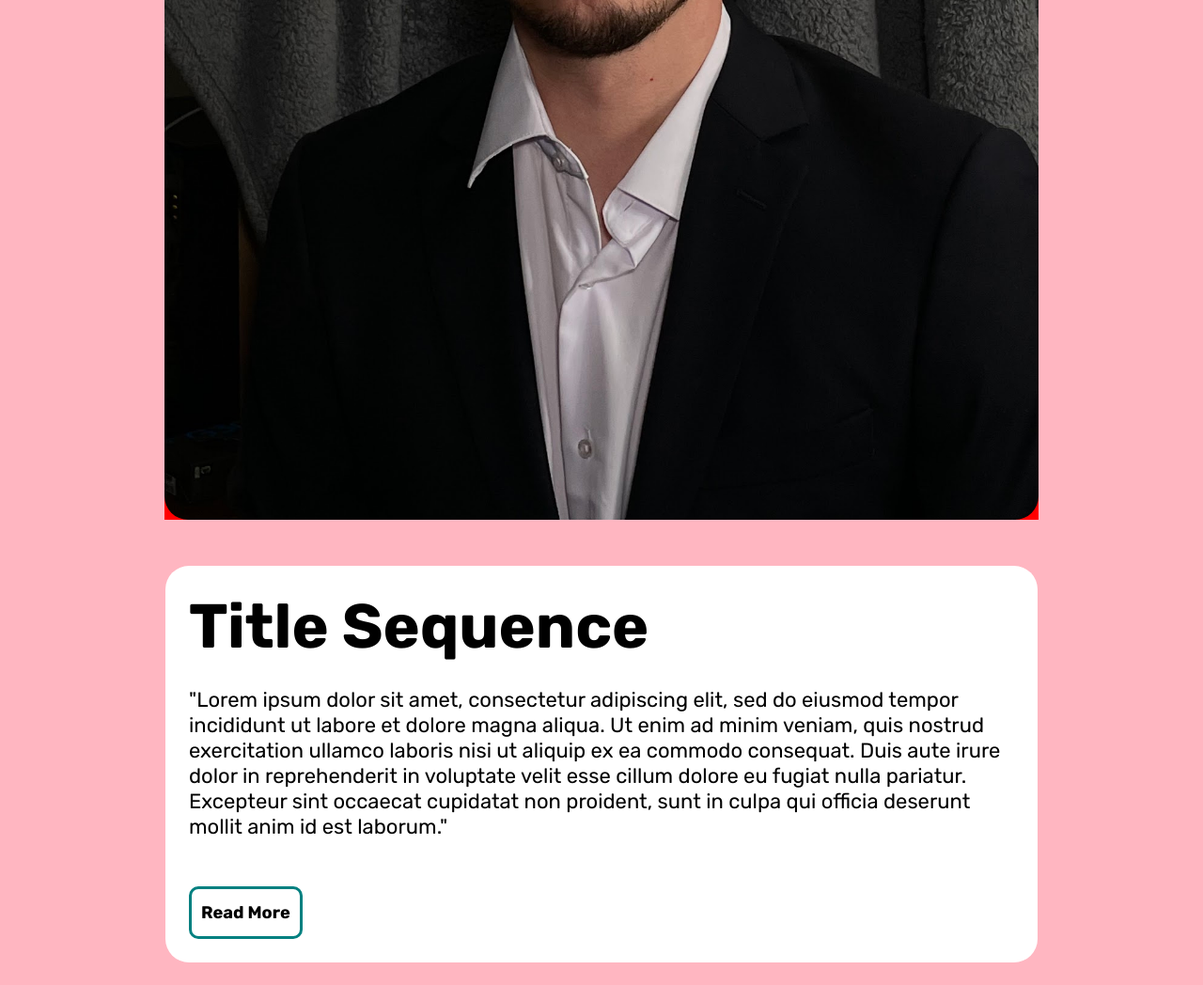
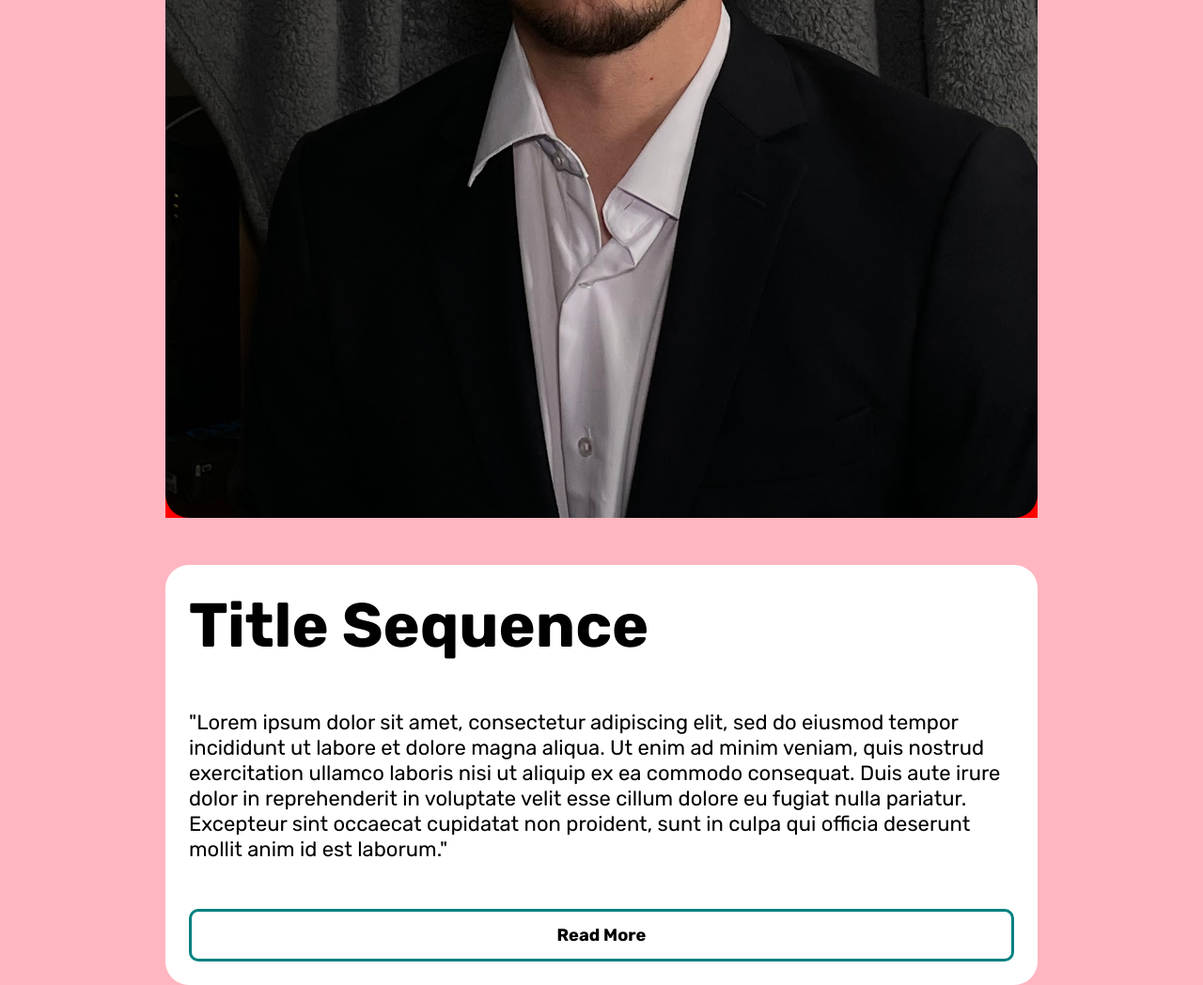
Before and after one commit to grantmatthews18/mywebsite, a plain HTML site: page index.html in a window 1280 px wide. Shown: the part 937-1985 px from the top of the page at 94% size. Before the commit the page ends 1961 px from the top, so only its background shows below. Drawn offline with Linux system fonts and the light colour scheme.

Commit message:
Adjusting CSS

```diff
--- a/style/site_style.css
+++ b/style/site_style.css
@@ -191,8 +191,10 @@ body{
     background-color: white;
     border-radius: 25px;
     z-index: 2; /* Needed to place any text/button over the top of any image. Hard to explain in comment */
-    flex: 0 1 40%;
+    flex: 0 1 50%;
     margin: 25px;
+    display: flex;
+    flex-direction: column;
 }
 
 /* Header Rules */
@@ -204,6 +206,8 @@ body{
 /* Main text rules */
 #text_side_article p{
     margin: 25px 25px;
+    overflow: hidden;
+    flex: 0 0 auto;
 }
 
 .article .button{
@@ -214,17 +218,15 @@ body{
 
 #img_side_article{
     background-color: red;
-    display: inline-flex;
-    justify-content: center;
-    flex: 0 2 40%;
-    margin: 24px;
+    flex: 0 1 auto;
+    margin: 25px;
 }
 
 #img_side_article img{
     height: 100%;
     width: 100%;
+    object-fit: cover;
     border-radius: 25px;
-    flex: 0 0 100%;
 }
 
 /*Footer*/
```
